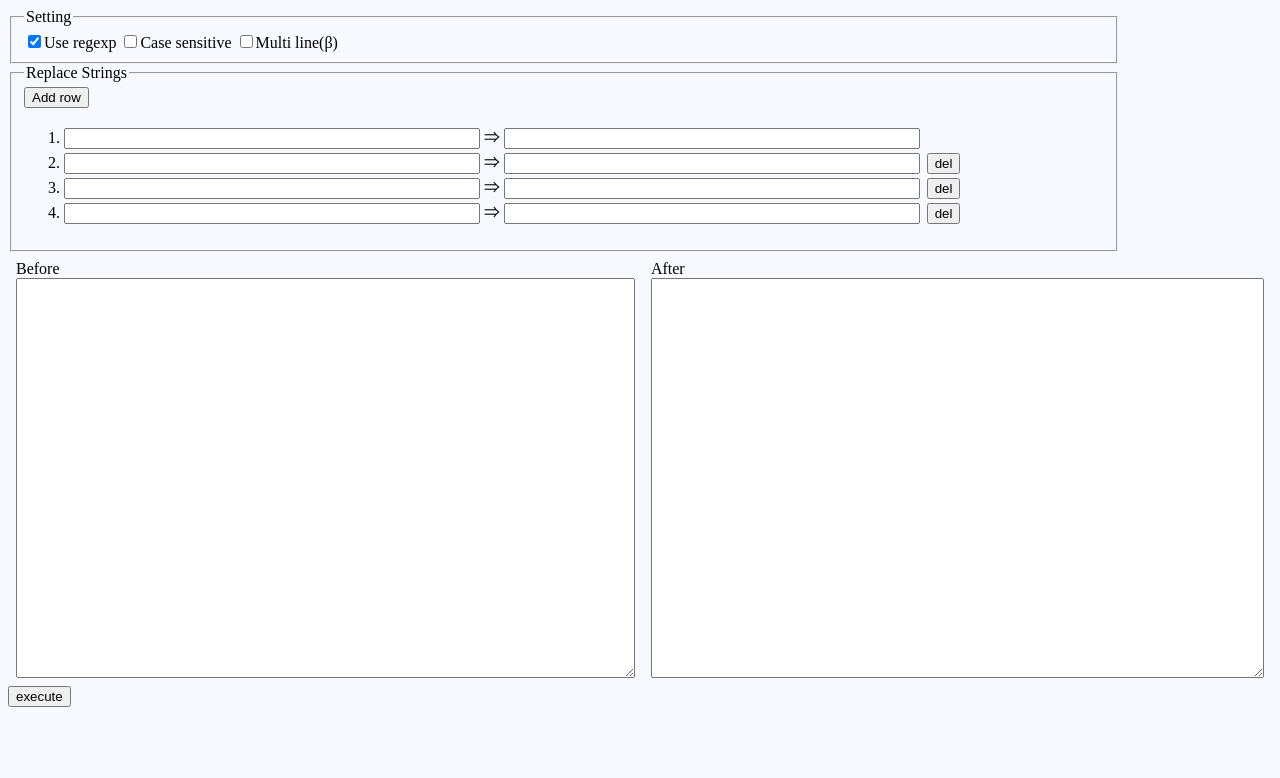
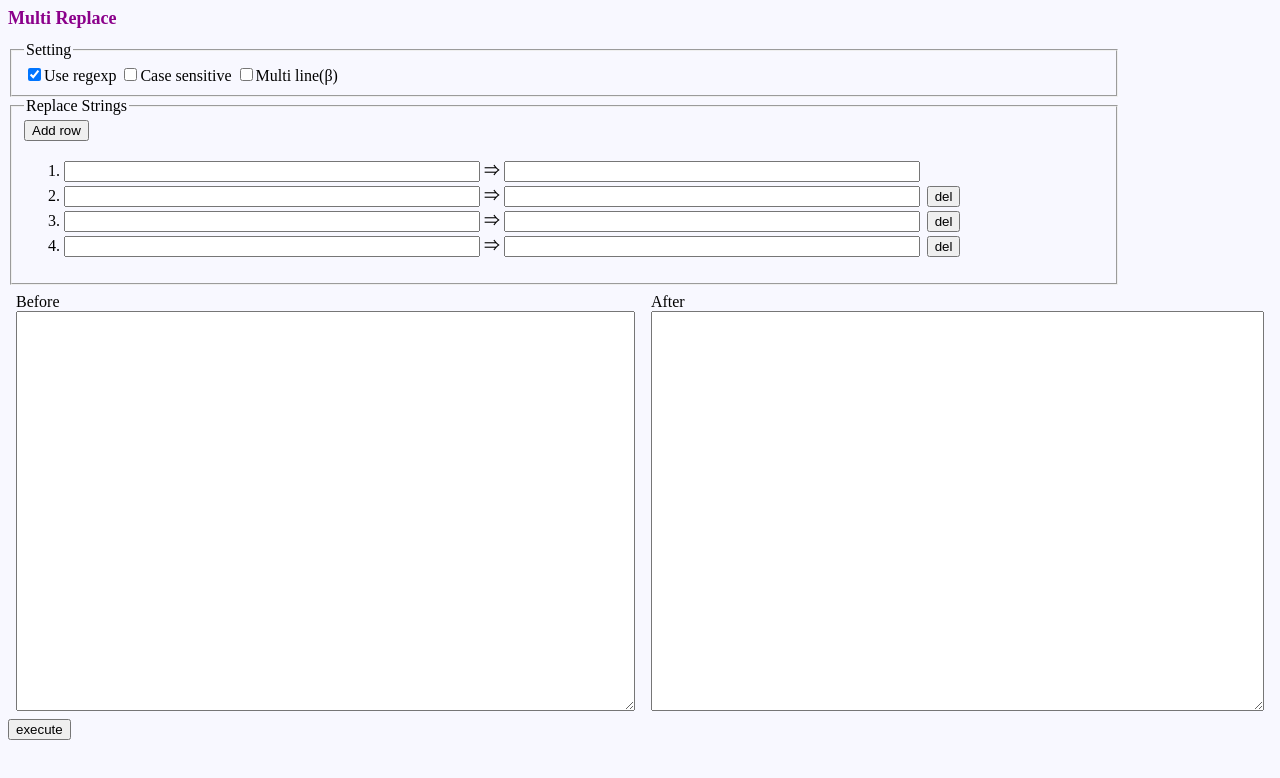
Before and after one commit to zonanjaro86/multiReplace, a plain HTML site: page index.html in a window 1280 px wide. Drawn offline with Linux system fonts and the light colour scheme.

Commit message:
タイトル追加

```diff
--- a/css/multiReplace.css
+++ b/css/multiReplace.css
@@ -1,5 +1,9 @@
 body {
     background-color: ghostwhite
+}
+h1 {
+    font-size: large;
+    color: darkmagenta;
 }
 fieldset {
     max-width: 1080px;
--- a/index.html
+++ b/index.html
@@ -1,5 +1,6 @@
 <html lang="ja">
     <head>
+        <title>Multi Replace</title>
         <script type="module" src="./js/multiReplace.js"></script>
         <link rel="stylesheet" href="./css/multiReplace.css">
     </head>
--- a/js/multiReplace.js
+++ b/js/multiReplace.js
@@ -54,6 +54,9 @@ const init = () => {
  */
 const createDom = () => {
     const nodes = [];
+
+    let title = `<h1>Multi Replace</h1>`;
+    nodes.push(htmlToNode(title));
 
     let sec1 = ''
     + `<fieldSet>`
```
